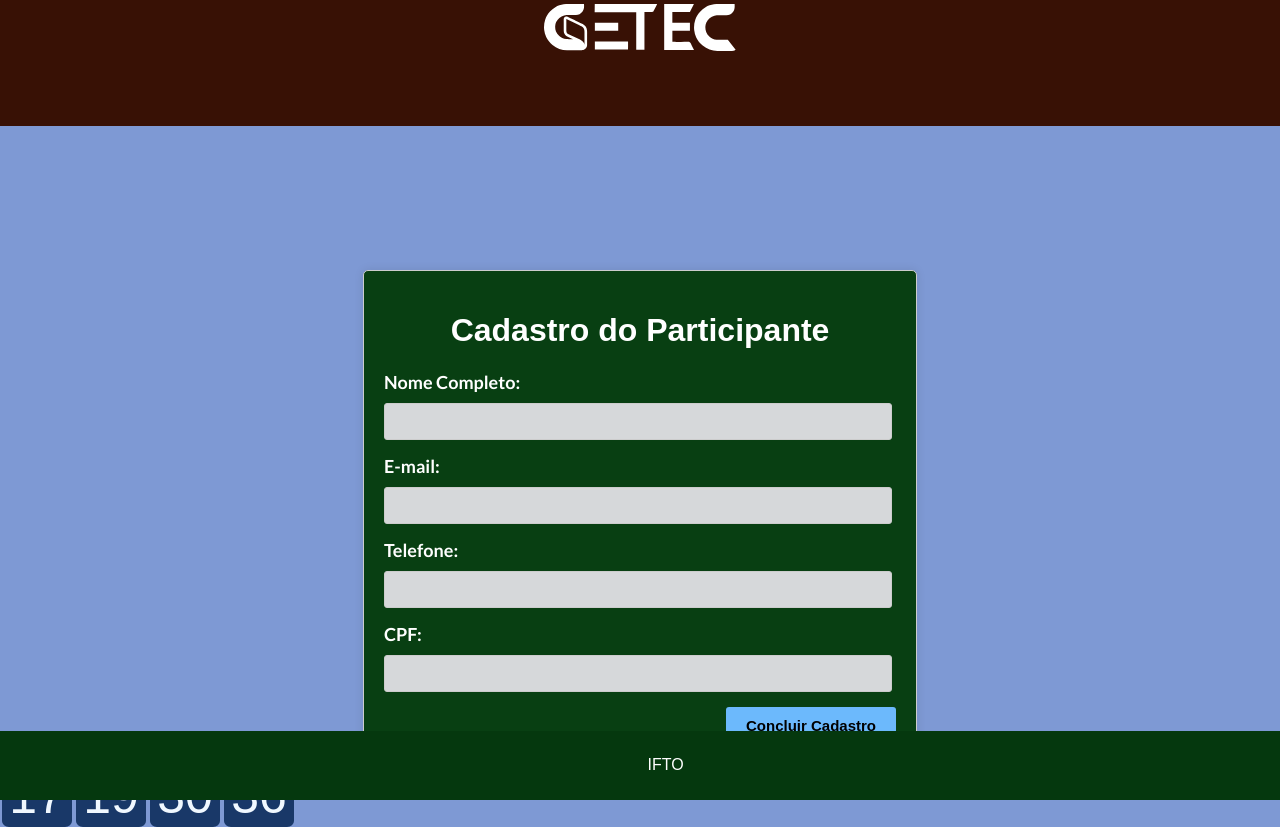
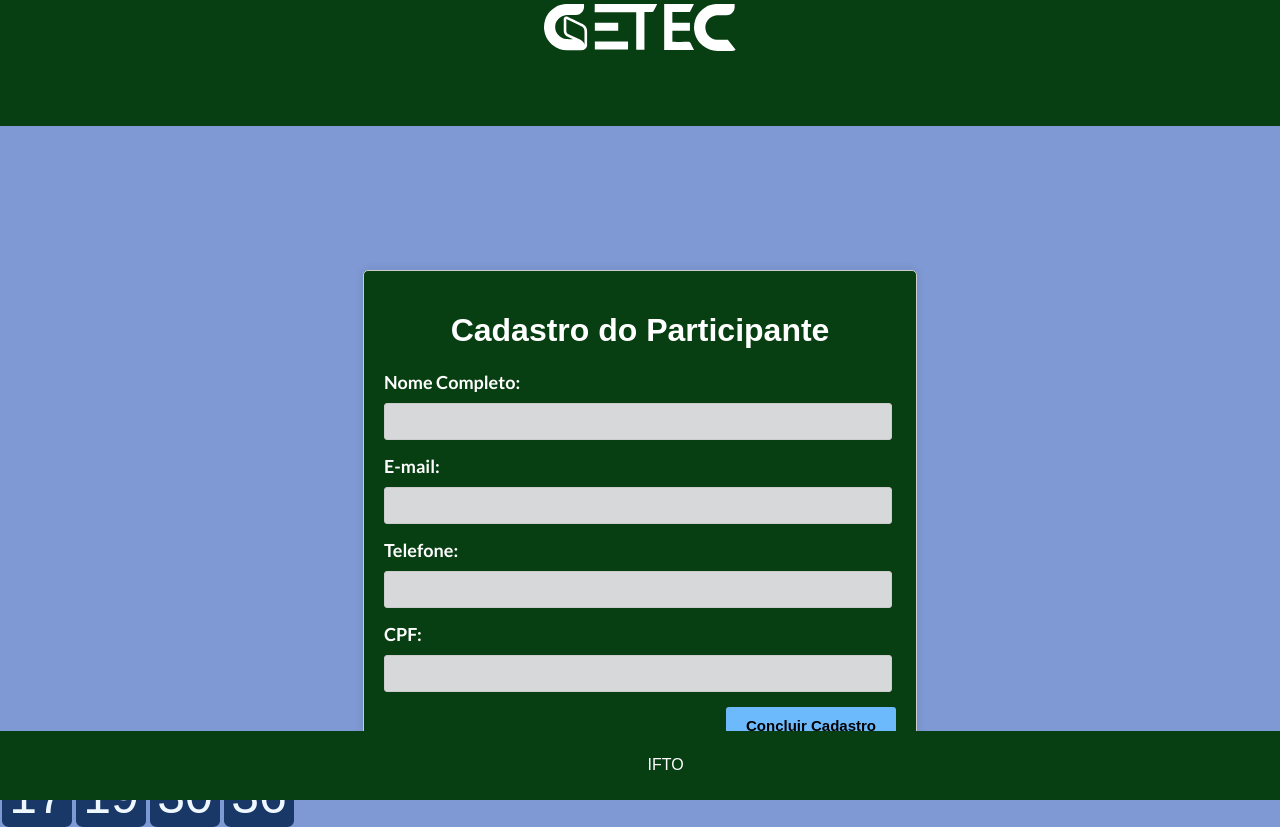
Before and after one commit to RangersonTI/Site_Cadastro_GETEC, a PHP site: page / in a window 1280 px wide; the page is wider, and only the part inside the window is pictured. Run offline with PHP 8.4, Linux system fonts and the light colour scheme.

Commit message:
Update style.css

```diff
--- a/style.css
+++ b/style.css
@@ -2,7 +2,7 @@
 @import url('https://fonts.googleapis.com/css2?family=Lato:wght@700&family=Play:wght@700&display=swap');
 
 header{
-    background-color: #381105;
+    background-color: #083f12;
     /*background-color: #05380e;*/
     text-align: center;
     align-items: center;
@@ -110,7 +110,7 @@ button:disabled{
 }
 
 footer{
-    background-color: #05380e;
+    background-color: #083f12;
     padding-bottom: 100%;
     color: #fff; /* Cor do texto no rodapé */
     position: absolute;
```
